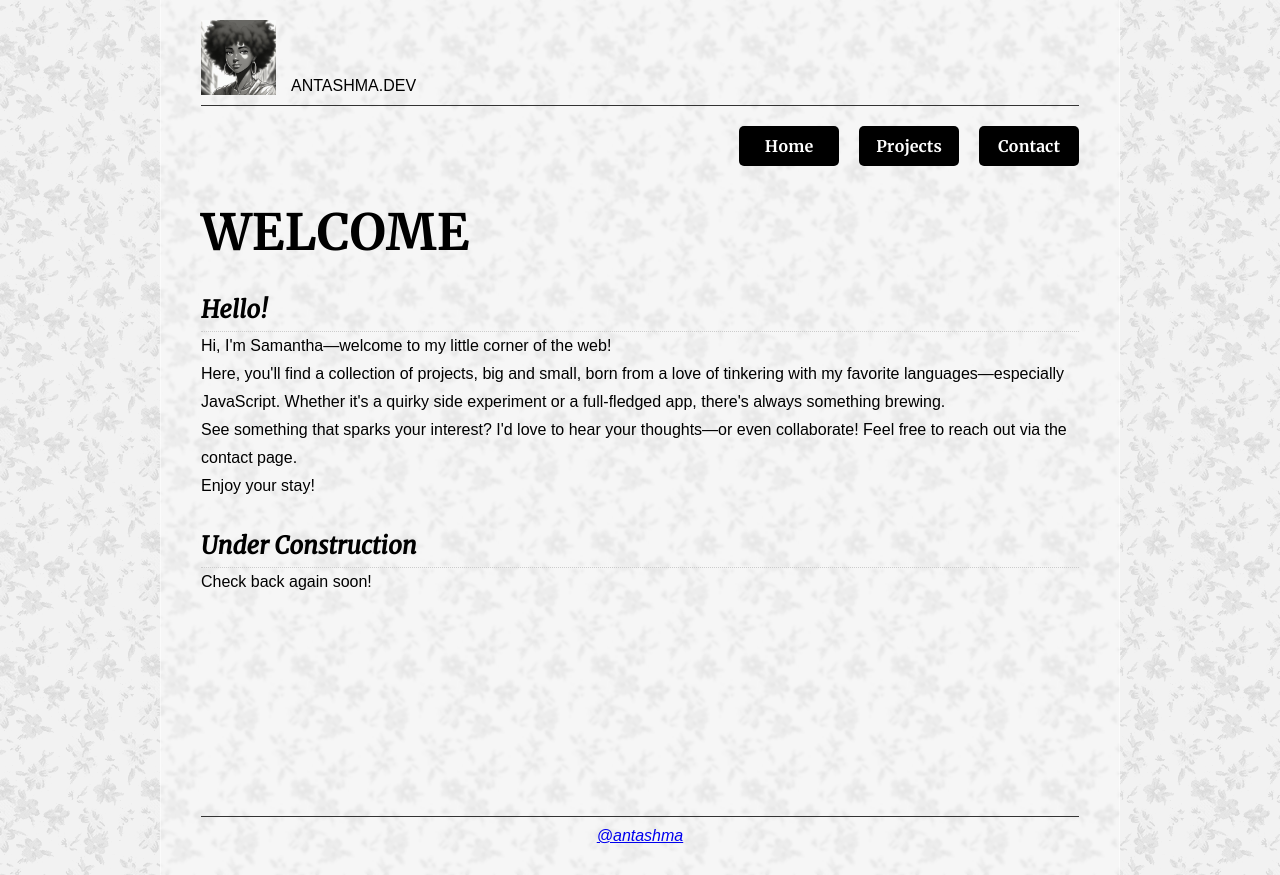
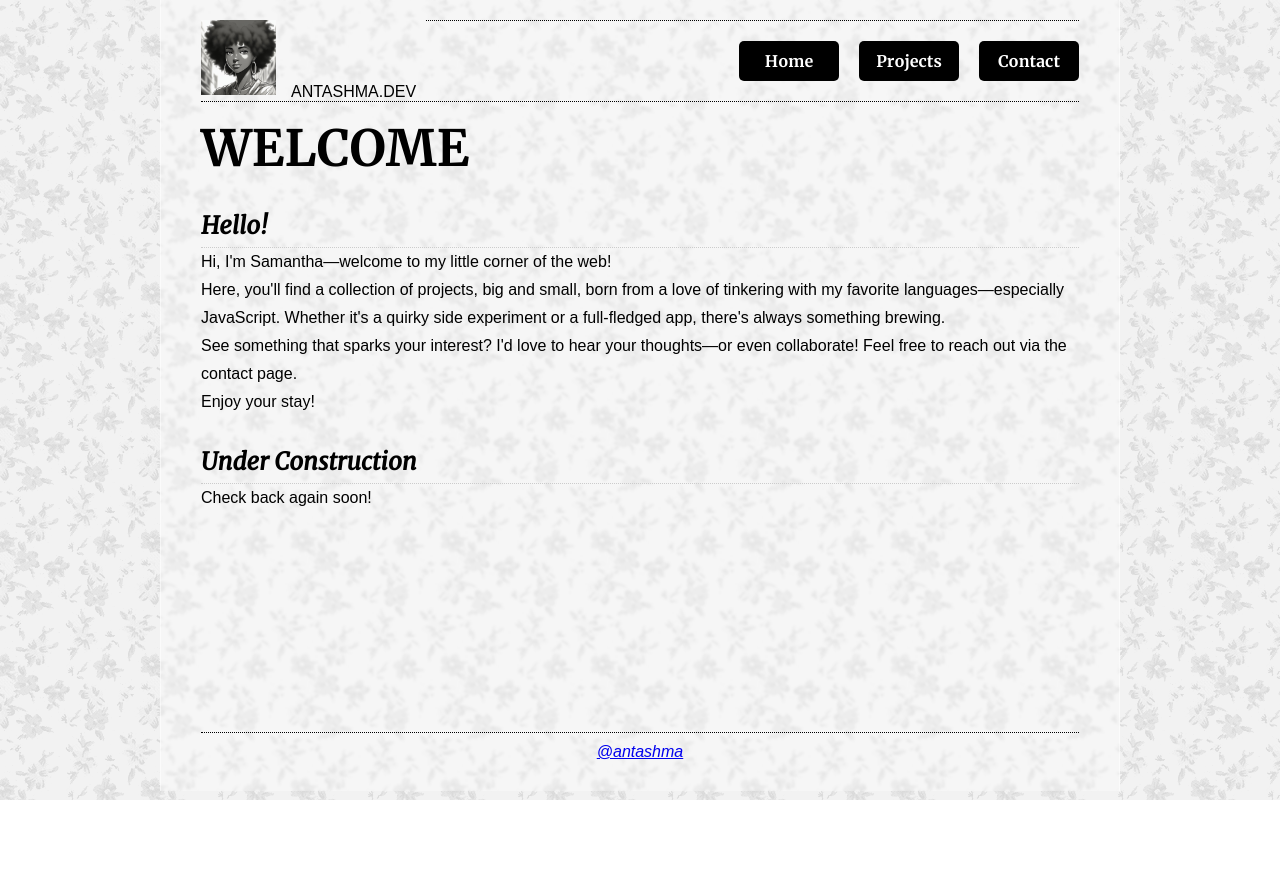
Before and after one commit to Antashma/antashma-site, a React (Vite) app: page / in a window 1280 px wide. After the commit the page ends 800 px from the top, so only its background shows below. Built offline with nearby package versions, Linux system fonts and the light colour scheme.

Commit message:
updated style

```diff
--- a/src/App.css
+++ b/src/App.css
@@ -27,7 +27,7 @@ header div {
 }
 
 header nav {
-    border-top: 1px solid #333;
+    border-top: 1px dotted #000;
     width: 100%;
     display: flex;
     justify-content: right;
--- a/src/index.css
+++ b/src/index.css
@@ -47,9 +47,9 @@ body {
 
 header {
     display: flex;
-    flex-direction: column;
-    flex-wrap: wrap;
+    /* flex-direction: column; */
     gap:10px;
+    border-bottom: 1px dotted #000;
 }
 
 h1, h2 {
@@ -82,7 +82,7 @@ ol, ul {
 }
 
 footer {
-    border-top:1px solid #333;
+    border-top:1px dotted #000;
     padding:10px;
     text-align: center;
 }
```
